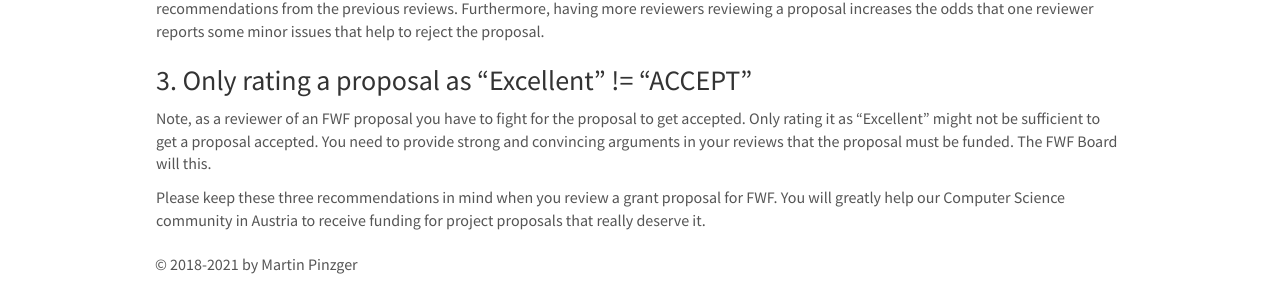
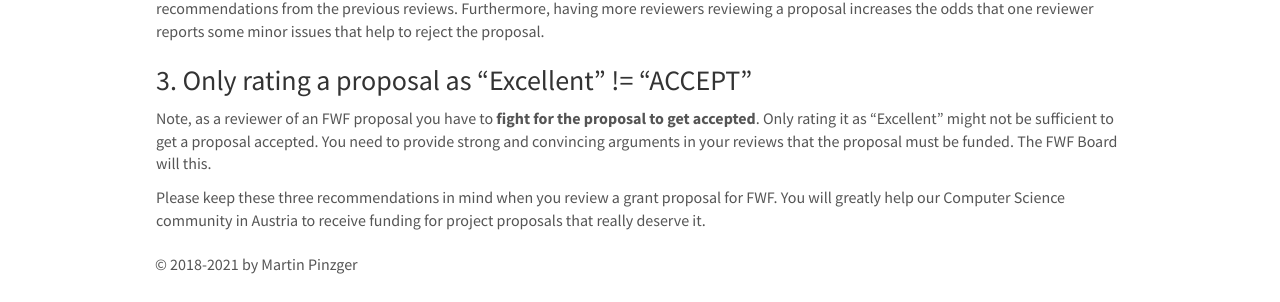
Before and after one commit to pinzger/pinzger.github.io, a Jekyll site: the page built from _pages/forfwfreviewers.md, in a window 1280 px wide and 900 px high, scrolled down 625 px. Shown: the part 592-894 px from the top of the window. Built offline with Jekyll 4.4.1, drawn with Linux system fonts in a browser that asks for light colours; nearby versions of some CDN libraries.

Commit message:
added a markup

```diff
--- a/_pages/forfwfreviewers.md
+++ b/_pages/forfwfreviewers.md
@@ -32,6 +32,6 @@ As mentioned before, if your review points out **minor issues** (even a few of t
 Moreover note, while your minor issues and recommendations will help to improve the proposal, the **resubmission means that the review process will start from scratch**. Unlike for journal submissions, **FWF's review process will most likely NOT assign all the original reviewers** to the resubmitted proposal - at least one reviewer will be replaced and often an additional reviewer will be added. This increases the odds that the proposal will be assigned to new reviewers that receive the response letter but miss the context and information of the minor issues and recommendations from the previous reviews. Furthermore, having more reviewers reviewing a proposal increases the odds that one reviewer reports some minor issues that help to reject the proposal.
 
 ### 3. Only rating a proposal as "Excellent" != "ACCEPT"
-Note, as a reviewer of an FWF proposal you have to fight for the proposal to get accepted. Only rating it as "Excellent" might not be sufficient to get a proposal accepted. You need to provide strong and convincing arguments in your reviews that the proposal must be funded. The FWF Board will this.
+Note, as a reviewer of an FWF proposal you have to **fight for the proposal to get accepted**. Only rating it as "Excellent" might not be sufficient to get a proposal accepted. You need to provide strong and convincing arguments in your reviews that the proposal must be funded. The FWF Board will this.
 
 Please keep these three recommendations in mind when you review a grant proposal for FWF. You will greatly help our Computer Science community in Austria to receive funding for project proposals that really deserve it.
```
